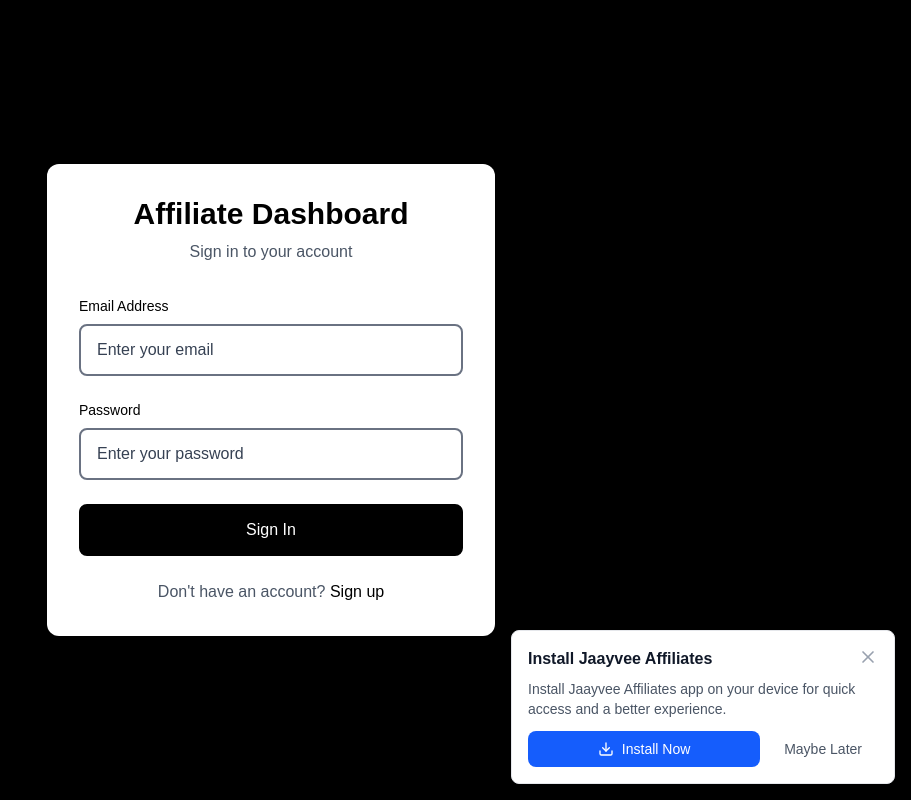
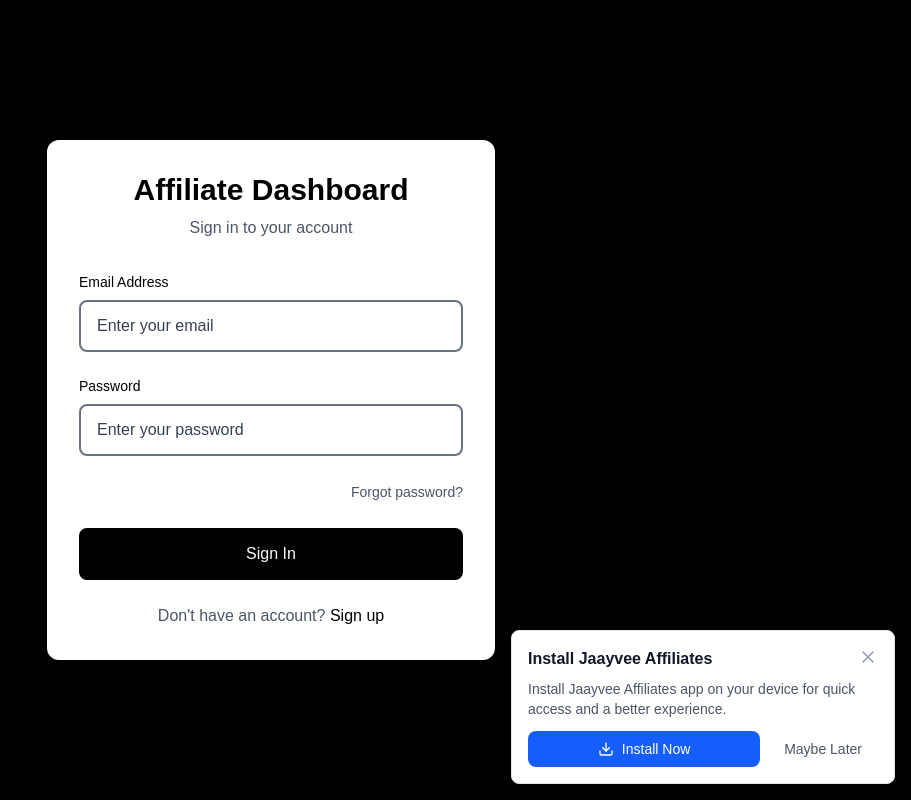
Before and after one commit to AESiR-0/affiliates-jaayvee-world, a Next.js app: page /login in a window 1280 px wide. Shown: the whole page, without its empty margins (369-1280 px from the left). Built offline with nearby package versions, Linux system fonts and the light colour scheme; no server answers.

Commit message:
Add 'Forgot password?' link to LoginPage for user convenience

```diff
--- a/app/login/page.tsx
+++ b/app/login/page.tsx
@@ -86,6 +86,15 @@
               </div>
             )}
 
+            <div className="text-right">
+              <a
+                href="https://thejaayveeworld.com/auth/forgot-password"
+                className="text-sm text-gray-600 hover:text-black"
+              >
+                Forgot password?
+              </a>
+            </div>
+
             <button
               type="submit"
               disabled={loading}
```
